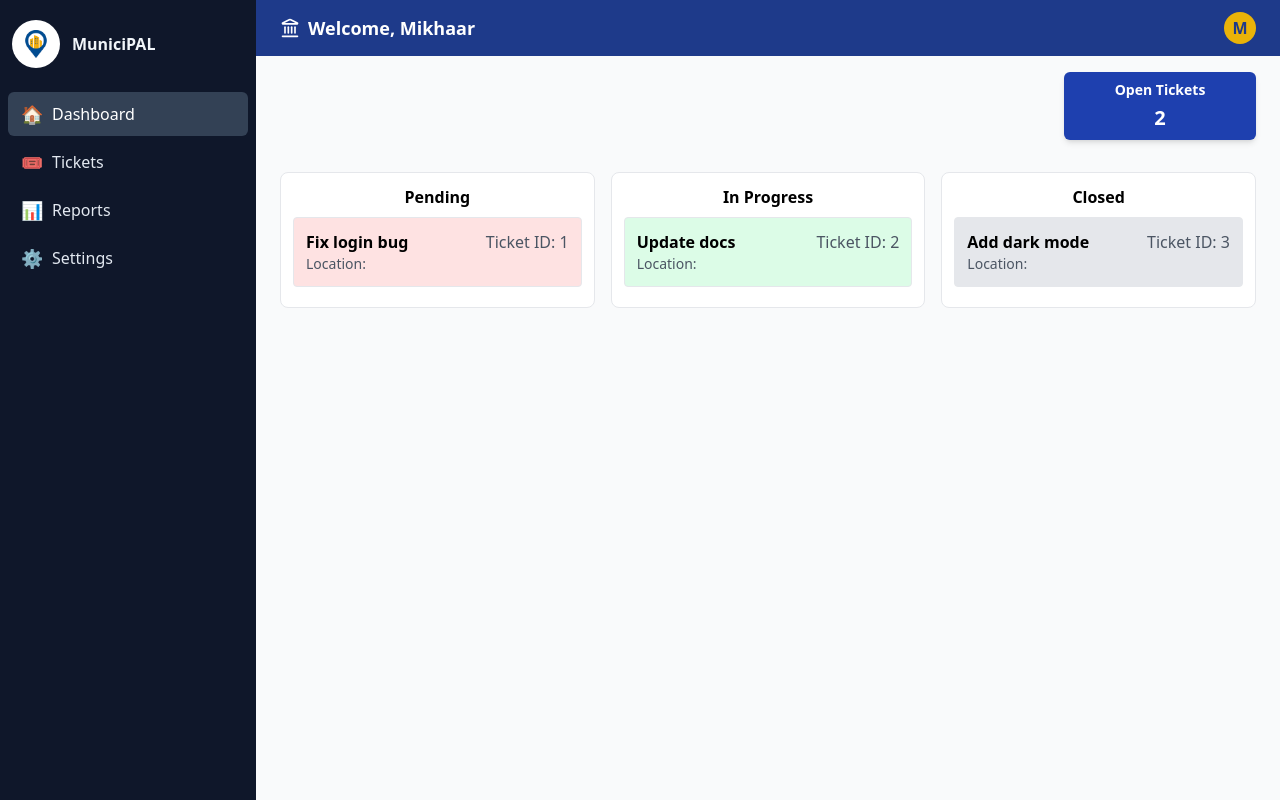
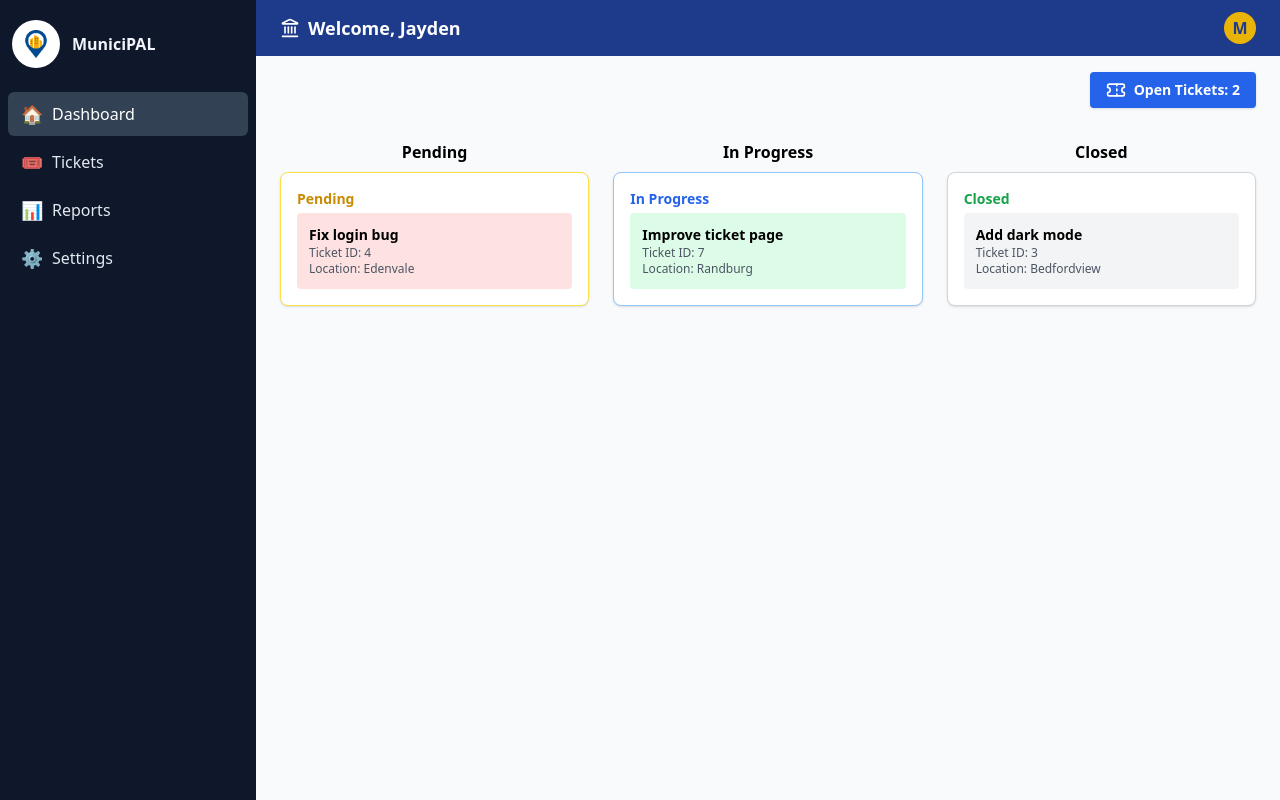
Before and after one commit to MikhaarRamdaw/MuniciPAL-DashboardSite, a React (Vite) app: page / in a window 1280 px wide. Built offline with nearby package versions, Linux system fonts and the light colour scheme.

Commit message:
Added notification visualization
Messages will be sent
Back button takes you to the page you were in

```diff
--- a/src/pages/Dashboard.jsx
+++ b/src/pages/Dashboard.jsx
@@ -1,29 +1,72 @@
-import { useMemo, useState, useEffect } from "react";
+import { useEffect, useState } from "react";
+import { Link } from "react-router-dom";
 import Sidebar from "../Components/Sidebar";
 import Topbar from "../Components/Topbar";
-import TicketCard from "../Components/TicketCard";
 import ContactsModal from "../Components/ContactsModal";
 import LeaveCalendarModal from "../Components/LeaveCalendarModal";
+import { Ticket } from "lucide-react";
 
 const STATUSES = ["Pending", "In Progress", "Closed"];
 
 export default function Dashboard() {
-  // ✅ Example ticket state (in real app this will come from your backend or API)
+  // Simulated logged-in user (replace with auth context later)
+  const loggedInUser = "Jayden";
+
   const [tickets, setTickets] = useState([
-    { id: 1, title: "Fix login bug", status: "Pending" },
-    { id: 2, title: "Update docs", status: "In Progress" },
-    { id: 3, title: "Add dark mode", status: "Closed" },
+    {
+      id: 4,
+      title: "Fix login bug",
+      status: "Pending",
+      location: "Edenvale",
+      createdAt: "2024-10-01",
+      description: "Users are unable to log in with correct credentials.",
+      assignedTo: "Jayden",
+    },
+    {
+      id: 2,
+      title: "Update docs",
+      status: "In Progress",
+      location: "Sandton",
+      createdAt: "2024-10-02",
+      description: "Documentation needs updates for new API changes.",
+      assignedTo: "Mikhaar",
+    },
+    {
+      id: 3,
+      title: "Add dark mode",
+      status: "Closed",
+      location: "Bedfordview",
+      createdAt: "2024-10-03",
+      description: "Feature implemented and merged successfully.",
+      assignedTo: "Jayden",
+    },
+    {
+      id: 7,
+      title: "Improve ticket page",
+      status: "In Progress",
+      location: "Randburg",
+      createdAt: "2024-10-04",
+      description: "Refactor ticket list layout and improve UI responsiveness.",
+      assignedTo: "Jayden",
+    },
   ]);
 
+  const [openCount, setOpenCount] = useState(0);
   const [showContacts, setShowContacts] = useState(false);
   const [showCalendar, setShowCalendar] = useState(false);
-  const [openCount, setOpenCount] = useState(0);
 
-  // ✅ Live updating open tickets
+  //  Live updating open ticket count for this employee
   useEffect(() => {
-    const count = tickets.filter((t) => t.status !== "Closed").length;
-    setOpenCount(count);
+    const assignedTickets = tickets.filter(
+      (t) => t.assignedTo === loggedInUser && t.status !== "Closed"
+    );
+    setOpenCount(assignedTickets.length);
   }, [tickets]);
+
+  // Filter tickets assigned to logged-in user
+  const assignedTickets = tickets.filter(
+    (t) => t.assignedTo === loggedInUser
+  );
 
   return (
     <div className="flex h-screen">
@@ -32,36 +75,76 @@ export default function Dashboard() {
       <div className="flex-1 flex flex-col bg-gray-50">
         {/* Topbar */}
         <Topbar
-          username="Mikhaar"
+          username={loggedInUser}
           onOpenContacts={() => setShowContacts(true)}
           onOpenCalendar={() => setShowCalendar(true)}
         />
 
-        {/* ✅ Open Tickets summary box ABOVE board */}
+        {/* Open Ticket summary box */}
         <div className="flex justify-end mt-4 mr-6">
-          <div className="bg-blue-800 text-white rounded-md shadow-md px-4 py-2 w-48 text-center">
-            <h2 className="font-semibold text-sm">Open Tickets</h2>
-            <p className="text-xl font-bold mt-1">{openCount}</p>
-          </div>
+          <button className="flex items-center bg-blue-600 text-white px-4 py-2 rounded shadow hover:bg-blue-700 transition">
+            <Ticket className="w-5 h-5 mr-2" />
+            <span className="font-semibold text-sm">Open Tickets: {openCount}</span>
+          </button>
         </div>
 
         {/* Tickets Board */}
         <main className="flex-1 p-6 mt-2">
-          <div className="grid grid-cols-1 md:grid-cols-3 gap-4">
+          <div className="grid grid-cols-1 sm:grid-cols-2 lg:grid-cols-3 gap-6">
             {STATUSES.map((status) => (
-              <section key={status} className="bg-white border rounded-lg p-3">
-                <h2 className="font-bold text-center mb-2">{status}</h2>
+              <section key={status}>
+                <h2 className="font-semibold text-center mb-2">{status}</h2>
 
-                {tickets
+                {/* Filter by status + assigned user */}
+                {assignedTickets
                   .filter((t) => t.status === status)
                   .map((ticket) => (
-                    <TicketCard key={ticket.id} ticket={ticket} />
+                    <Link
+                      key={ticket.id}
+                      to={`/tickets/${ticket.id}`}
+                      className={`block rounded-lg border p-4 shadow bg-white hover:shadow-lg transition ${
+                        ticket.status === "Pending"
+                          ? "border-yellow-300"
+                          : ticket.status === "In Progress"
+                          ? "border-blue-300"
+                          : "border-gray-300"
+                      }`}
+                    >
+                      <h3
+                        className={`font-bold text-sm mb-1 ${
+                          ticket.status === "Pending"
+                            ? "text-yellow-600"
+                            : ticket.status === "In Progress"
+                            ? "text-blue-600"
+                            : "text-green-600"
+                        }`}
+                      >
+                        {ticket.status}
+                      </h3>
+                      <div
+                        className={`p-3 rounded ${
+                          ticket.status === "Pending"
+                            ? "bg-red-100"
+                            : ticket.status === "In Progress"
+                            ? "bg-green-100"
+                            : "bg-gray-100"
+                        }`}
+                      >
+                        <p className="font-semibold text-sm">{ticket.title}</p>
+                        <p className="text-xs text-gray-600">
+                          Ticket ID: {ticket.id}
+                        </p>
+                        <p className="text-xs text-gray-600">
+                          Location: {ticket.location}
+                        </p>
+                      </div>
+                    </Link>
                   ))}
 
-                {/* Optional message if empty */}
-                {tickets.filter((t) => t.status === status).length === 0 && (
-                  <p className="text-sm text-gray-500 text-center py-4">
-                    No tickets in {status.toLowerCase()}.
+                {/* Empty message */}
+                {assignedTickets.filter((t) => t.status === status).length === 0 && (
+                  <p className="text-center text-gray-400 text-sm py-4">
+                    No {status.toLowerCase()} tickets assigned.
                   </p>
                 )}
               </section>
--- a/src/pages/DetailedTickets.jsx
+++ b/src/pages/DetailedTickets.jsx
@@ -56,7 +56,7 @@ function DetailedTickets() {
         <div className="flex h-screen">
             <Sidebar />
             <main className="flex-1 flex flex-col min-h-screen overflow-hidden p-6">
-                <DetailHeader backTo={"/tickets"} />
+                <DetailHeader backTo={"/"} />
                 <div className="flex-1 overflow-y-auto p-6 space-y-8">
                     <div className="bg-white p-6 rounded-lg shadow">
                         <div className="flex items-center justify-between mb-4">
--- a/src/pages/Reports.jsx
+++ b/src/pages/Reports.jsx
@@ -1,6 +1,5 @@
 import { useMemo, useState } from "react";
 import Sidebar from "../Components/Sidebar";
-import Topbar from "../Components/Topbar";
 import ReportTable from "../Components/ReportTable"; // NEW table component
 
 // Mock data. Replace with API data later.
```
Also changed, not shown: 1 other file (tests, documents, lock files or other folders).
